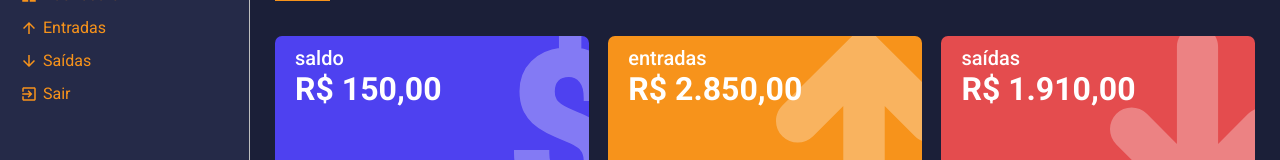
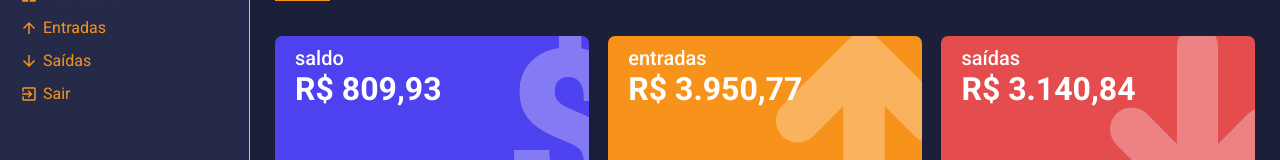
Before and after one commit to 2lipe/Digital-Wallet, a React (Create React App) app: page /dashboard in a window 1280 px wide. Shown: the part 142-302 px from the top of the page. Built offline with nearby package versions, Linux system fonts and the light colour scheme.

Commit message:
create functions to show dinamics balance

```diff
--- a/src/pages/Dashboard/index.tsx
+++ b/src/pages/Dashboard/index.tsx
@@ -6,6 +6,8 @@
 import MessageBox from '../../components/MessageBox';
 
 import happyImg from '../../assets/happy.svg';
+import sadImg from '../../assets/sad.svg';
+import grinningImg from '../../assets/grinning.svg';
 import gains from '../../repositories/gains';
 import expenses from '../../repositories/expenses';
 
@@ -48,6 +50,81 @@
     });
   }, []);
 
+  const totalExpenses = useMemo(() => {
+    let total = 0;
+
+    expenses.forEach((item) => {
+      const date = new Date(item.date);
+      const year = date.getFullYear();
+      const month = date.getMonth() + 1;
+
+      const isSelectedMonthAndMonth =
+        month === monthSelected && year === yearSelected;
+      if (isSelectedMonthAndMonth) {
+        try {
+          total += Number(item.amount);
+        } catch (error) {
+          throw new Error('Valor inválido! o valor precisa ser um número.');
+        }
+      }
+    });
+
+    return total;
+  }, [monthSelected, yearSelected]);
+
+  const totalGains = useMemo(() => {
+    let total = 0;
+
+    gains.forEach((item) => {
+      const date = new Date(item.date);
+      const year = date.getFullYear();
+      const month = date.getMonth() + 1;
+
+      const isSelectedMonthAndMonth =
+        month === monthSelected && year === yearSelected;
+      if (isSelectedMonthAndMonth) {
+        try {
+          total += Number(item.amount);
+        } catch (error) {
+          throw new Error('Valor inválido! o valor precisa ser um número.');
+        }
+      }
+    });
+
+    return total;
+  }, [monthSelected, yearSelected]);
+
+  const totalBalance = useMemo(() => {
+    return totalGains - totalExpenses;
+  }, [totalExpenses, totalGains]);
+
+  const message = useMemo(() => {
+    if (totalBalance < 0) {
+      return {
+        title: 'Que triste!',
+        description: 'Neste mês, você gastou mais do que deveria.',
+        footerText:
+          'Verifique seus gastos e tente cortar algumas coisas desnecessárias.',
+        icon: sadImg,
+      };
+    } else if (totalBalance === 0) {
+      return {
+        title: 'Ufa!',
+        description: 'Neste mês, você gastou exatamente o que ganhou',
+        footerText:
+          'Tenha cuidado no próximo mês tente poupar um pouco do seu dinheiro',
+        icon: grinningImg,
+      };
+    } else {
+      return {
+        title: 'Muito bem!',
+        description: 'Sua carteira está positiva',
+        footerText: 'Continue assim. Considere investir o seu dinheiro.',
+        icon: happyImg,
+      };
+    }
+  }, [totalBalance]);
+
   return (
     <S.Container>
       <ContentHeader title="Dashboard" lineColor="#F7931B">
@@ -70,31 +147,31 @@
       <S.Content>
         <WalletBox
           title="saldo"
-          amount={150.0}
+          amount={totalBalance}
           footerLabel="atualizado com base nas entradas e saidas"
           icon="dolar"
           color="#4E41F0"
         />
         <WalletBox
           title="entradas"
-          amount={2850.0}
+          amount={totalGains}
           footerLabel="atualizado com base nas entradas e saidas"
           icon="arrowUp"
           color="#F7931B"
         />
         <WalletBox
           title="saídas"
-          amount={1910.0}
+          amount={totalExpenses}
           footerLabel="atualizado com base nas entradas e saidas"
           icon="arrowDown"
           color="#E44C4E"
         />
 
         <MessageBox
-          title="Muito bem!"
-          description="Sua carteira está positiva"
-          footerText="Continue assim. Considere investir o seu dinheiro."
-          icon={happyImg}
+          title={message.title}
+          description={message.description}
+          footerText={message.footerText}
+          icon={message.icon}
         />
       </S.Content>
     </S.Container>
```
Also changed, not shown: src/assets/grinning.svg (added).
